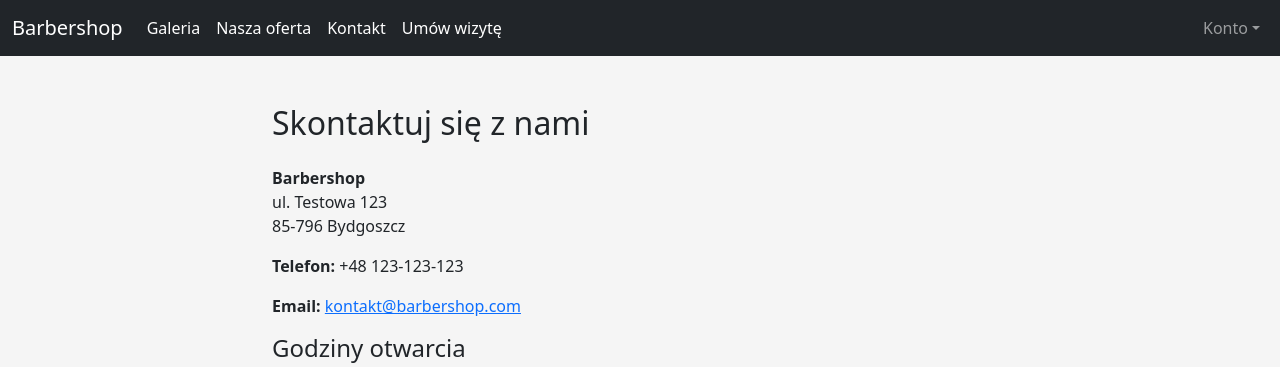
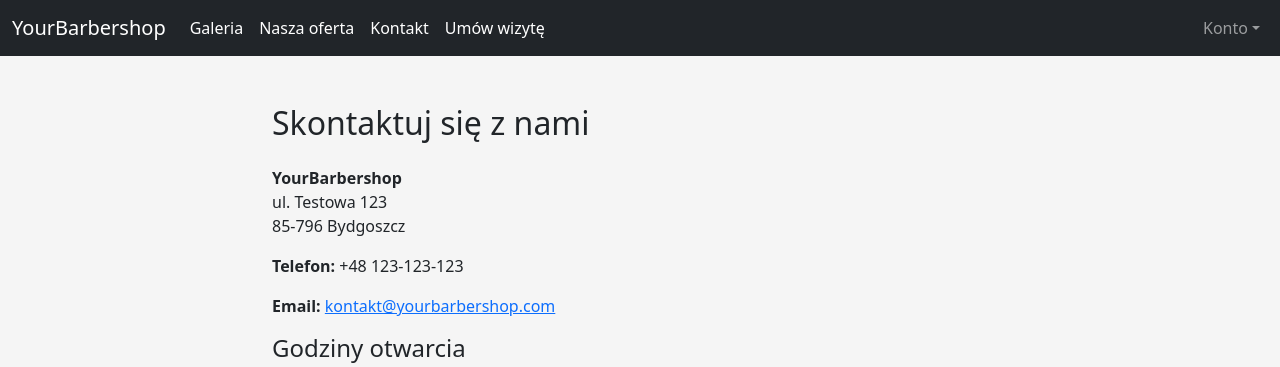
Before and after one commit to chrisitstyle/yourbarbershop, a React (Vite) app in the folder frontend/: page /contact in a window 1280 px wide. Shown: the top 367 px of the page. Built offline with nearby package versions, Linux system fonts and the light colour scheme; no server answers; what @supabase/auth-helpers-react would draw is missing.

Commit message:
Change company name

```diff
--- a/frontend/src/Navbar.jsx
+++ b/frontend/src/Navbar.jsx
@@ -1,4 +1,3 @@
-import React from "react";
 import { Link, useNavigate } from "react-router-dom";
 import { useAuth } from "./AuthContext";
 
@@ -18,7 +17,7 @@ const Navbar = () => {
     <nav className="navbar navbar-expand-lg navbar-dark bg-dark">
       <div className="container-fluid">
         <Link className="navbar-brand" to="/">
-          Barbershop
+          YourBarbershop
         </Link>
         <button
           className="navbar-toggler"
--- a/frontend/src/pages/Contact.jsx
+++ b/frontend/src/pages/Contact.jsx
@@ -17,7 +17,7 @@ const Contact = () => {
             <h2 className="mb-4">Skontaktuj się z nami</h2>
             <address>
               <p>
-                <strong>Barbershop</strong>
+                <strong>YourBarbershop</strong>
                 <br />
                 ul. Testowa 123
                 <br />
@@ -28,8 +28,8 @@ const Contact = () => {
               </p>
               <p>
                 <strong>Email:</strong>{" "}
-                <a href="mailto:kontakt@barbershop.com">
-                  kontakt@barbershop.com
+                <a href="mailto:kontakt@yourbarbershop.com">
+                  kontakt@yourbarbershop.com
                 </a>
               </p>
             </address>
```
